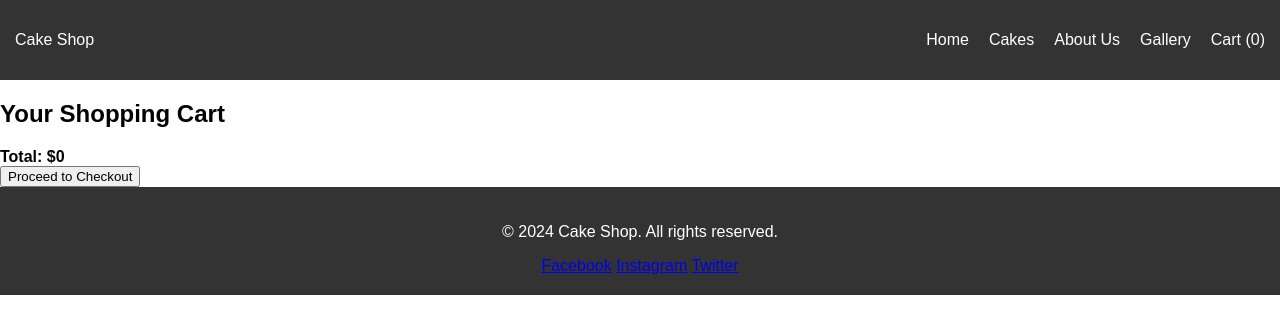
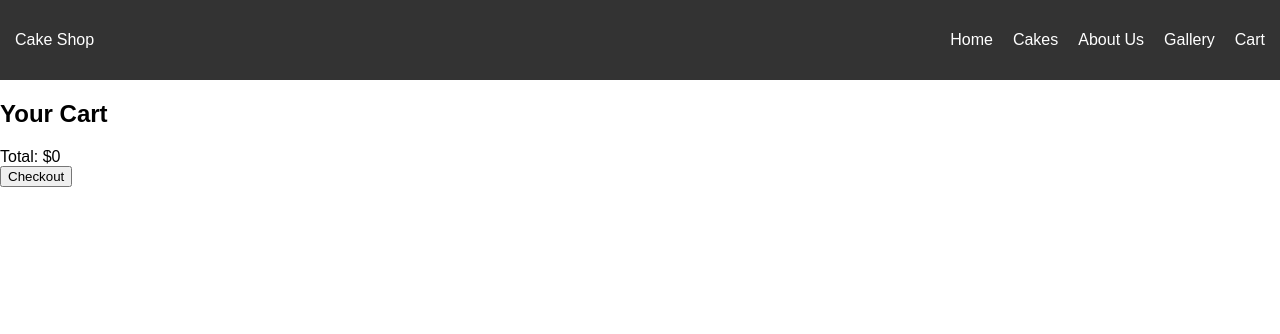
Before and after one commit to Arjun13-git/project1, a plain HTML site: page cart.html in a window 1280 px wide. Drawn offline with Linux system fonts and the light colour scheme.

Commit message:
Update cart.html

```diff
--- a/cart.html
+++ b/cart.html
@@ -3,11 +3,10 @@
 <head>
     <meta charset="UTF-8">
     <meta name="viewport" content="width=device-width, initial-scale=1.0">
-    <title>Shopping Cart - Cake Shop</title>
+    <title>Your Cart</title>
     <link rel="stylesheet" href="styles.css">
 </head>
 <body>
-    <!-- Navigation Bar -->
     <nav>
         <div class="logo">Cake Shop</div>
         <ul>
@@ -15,27 +14,45 @@
             <li><a href="#categories">Cakes</a></li>
             <li><a href="about.html">About Us</a></li>
             <li><a href="gallery.html">Gallery</a></li>
-            <li><a href="cart.html">Cart (<span id="cart-count">0</span>)</a></li>
+            <li><a href="cart.html">Cart</a></li>
         </ul>
     </nav>
 
-    <h2>Your Shopping Cart</h2>
+    <h2>Your Cart</h2>
     <div id="cart-items"></div>
-    <div id="cart-total">
-        <strong>Total: $<span id="total-price">0</span></strong>
-    </div>
-    <button id="checkout-button">Proceed to Checkout</button>
+    <div id="total-price"></div>
+    <button onclick="checkout()">Checkout</button>
 
-    <!-- Footer -->
-    <footer>
-        <p>&copy; 2024 Cake Shop. All rights reserved.</p>
-        <div>
-            <a href="https://www.facebook.com">Facebook</a>
-            <a href="https://www.instagram.com">Instagram</a>
-            <a href="https://www.twitter.com">Twitter</a>
-        </div>
-    </footer>
+    <script>
+        // Check if the cart exists in local storage
+        let cart = JSON.parse(localStorage.getItem('cart')) || [];
 
-    <script src="cart.js"></script>
+        // Function to display cart items
+        function displayCart() {
+            const cartItemsDiv = document.getElementById('cart-items');
+            const totalPriceDiv = document.getElementById('total-price');
+            cartItemsDiv.innerHTML = ''; // Clear previous items
+
+            // Display each item in the cart
+            cart.forEach(item => {
+                const itemElement = document.createElement('div');
+                itemElement.textContent = `${item.name}: $${item.price}`;
+                cartItemsDiv.appendChild(itemElement);
+            });
+
+            // Calculate total price
+            const totalPrice = cart.reduce((total, item) => total + item.price, 0);
+            totalPriceDiv.textContent = `Total: $${totalPrice}`;
+        }
+
+        // Function to handle checkout (you can customize this)
+        function checkout() {
+            alert('Proceeding to checkout!');
+            // Add your checkout logic here
+        }
+
+        // Display the cart items when the page loads
+        displayCart();
+    </script>
 </body>
 </html>
```
